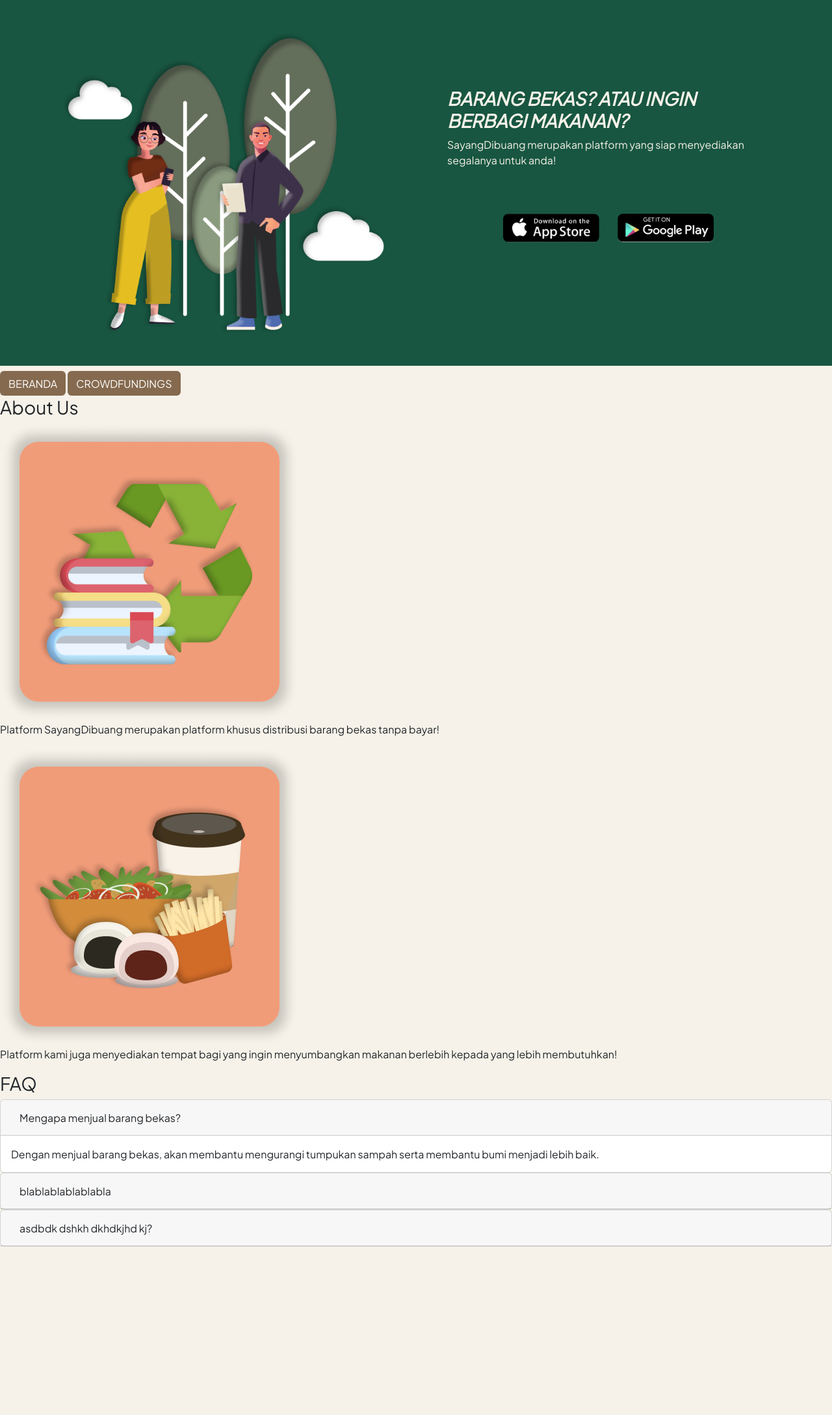
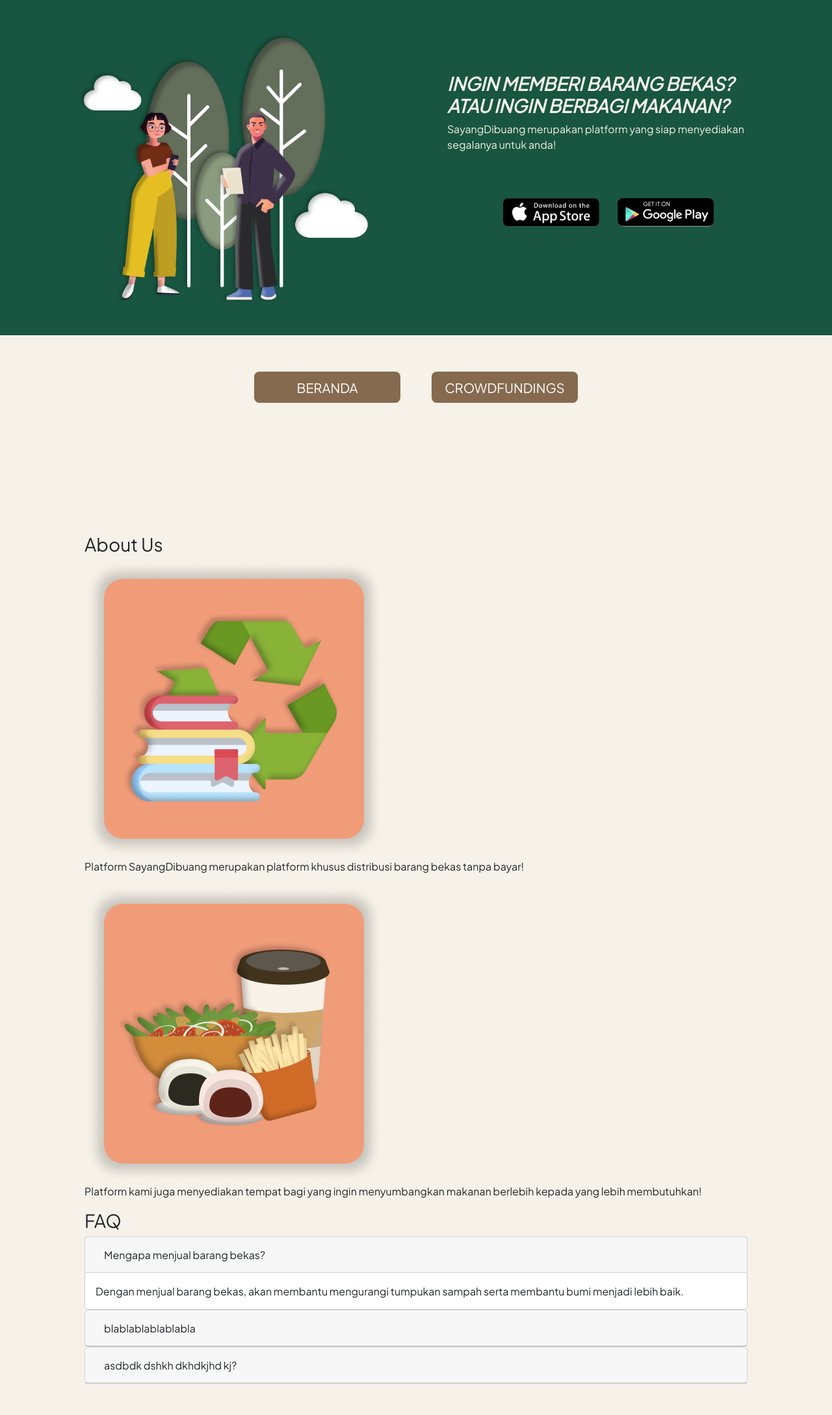
Before and after one commit to KristoJeremy/Sayang-Dibuang-Web, a Django app: page / in a window 1280 px wide. Shown: the part 68-2246 px from the top of the page at 65% size. Before the commit the page ends 1987 px from the top, so only its background shows below. Run offline with Django 4.2, Linux system fonts and the light colour scheme.

Commit message:
pindah lokasi img & edit css

```diff
--- a/information/templates/information/index/index.html
+++ b/information/templates/information/index/index.html
@@ -6,6 +6,17 @@
 {% endblock meta %}
 
 {% block content %}
+
+<style>
+    .button {
+        width: 300px;
+        margin-bottom: 200px;
+    }
+    .review {
+        margin-top: 50px;
+    }
+</style>
+
 <main>
     <div>
         {% include 'information/top.html' %}
@@ -18,7 +29,7 @@
     {% if user %}
 
     <!-- khusus member -->
-    <div class="container py-5">
+    <div class="container review py-5">
         <h2 class="d-flex justify-content-center"><b>Review</b></h2>
         <div class="container-cards py-4">
             <div class="card">
@@ -32,18 +43,21 @@
 
     {% endif %}
 
+    <div class="container">
+        <div class="row justify-content-center px-lg-5 py-5">
+            <div class="col-sm-6 d-flex justify-content-center d-grid gap-5 mx-auto">
+                <a class="btn button bg-brown btn-lg text-white" href="{% url 'barang_bekas:show_barang' %}">BERANDA</a>
+                <a class="btn button bg-brown btn-lg text-white" href="{% url 'crowdfunding:show_crowdfundings' %}">CROWDFUNDINGS</a>
+            </div>
             <div>
-        <a class="btn bg-brown text-white" href="{% url 'barang_bekas:show_barang' %}">BERANDA</a>
-        <a class="btn bg-brown text-white" href="{% url 'crowdfunding:show_crowdfundings' %}">CROWDFUNDINGS</a>
-    </div>
                 <div>
                     <h3>About Us</h3>
                     <div>
-            <img src="{% static 'img\recycle-barang.png' %}">
+                        <img src="/static/asset/recycle-barang.png">
                         <p>
                             Platform SayangDibuang merupakan platform khusus distribusi barang bekas tanpa bayar!
                         </p>
-            <img src="{% static 'img\recycle-makanan.png' %}">
+                        <img src="/static/asset/recycle-makanan.png">
                         <p>
                             Platform kami juga menyediakan tempat bagi yang ingin menyumbangkan makanan berlebih kepada yang lebih membutuhkan!
                         </p>
@@ -90,5 +104,8 @@
                         </div>
                     </div>
                 </div>
+            </div>
+        </div>
+    </div>
 </body>
 {% endblock content %}
--- a/information/templates/information/top.html
+++ b/information/templates/information/top.html
@@ -3,12 +3,12 @@
 <style>
     @media only screen and (max-width: 600px) {
         .image-asset {
-            max-width:200px;
+            max-width:150px;
         }
     }
     @media only screen and (min-width: 601px) {
         .image-asset {
-            max-width:500px;
+            max-width:450px;
         }
     }
 </style>
@@ -17,13 +17,13 @@
     <div class="container-fluid">
         <div class="row">
             <div class="img-fluid col-lg-6 d-flex justify-content-center ">
-                <img src="{% static 'img\top-header-foto.png' %}" class="image-asset" alt="logo-information"  style="object-fit:contain;"/>
+                <img src="/static/asset/top-header-foto.png" class="image-asset" alt="logo-information"  style="object-fit:contain;"/>
             </div>
             <div class="col-lg-6 d-flex flex-column align-items-center justify-content-center py-5 px-lg-5">
-                <h3><b><i>BARANG BEKAS? ATAU INGIN BERBAGI MAKANAN?</i></b></h3>
+                <h3><b><i>INGIN MEMBERI BARANG BEKAS? ATAU INGIN BERBAGI MAKANAN?</i></b></h3>
                 <p>SayangDibuang merupakan platform yang siap menyediakan segalanya untuk anda!</p>
                 <div class="py-5">
-                    <img src="{% static 'img\store-logo.png' %}"  class="btn" style="max-width: 350px;" alt="store"/>
+                    <img src="/static/asset/store-logo.png"  class="btn" style="max-width: 350px;" alt="store"/>
                 </div>
             </div>
         </div>
```
Also changed, not shown: information/static/img/Profile.png (deleted), static/asset/recycle-barang.png (renamed from information/static/img/recycle-barang.png), static/asset/recycle-makanan.png (renamed from information/static/img/recycle-makanan.png), static/asset/store-logo.png (renamed from information/static/img/store-logo.png), static/asset/top-header-foto.png (renamed from information/static/img/top-header-foto.png). Lines whose indentation alone changed are shown as unchanged.
